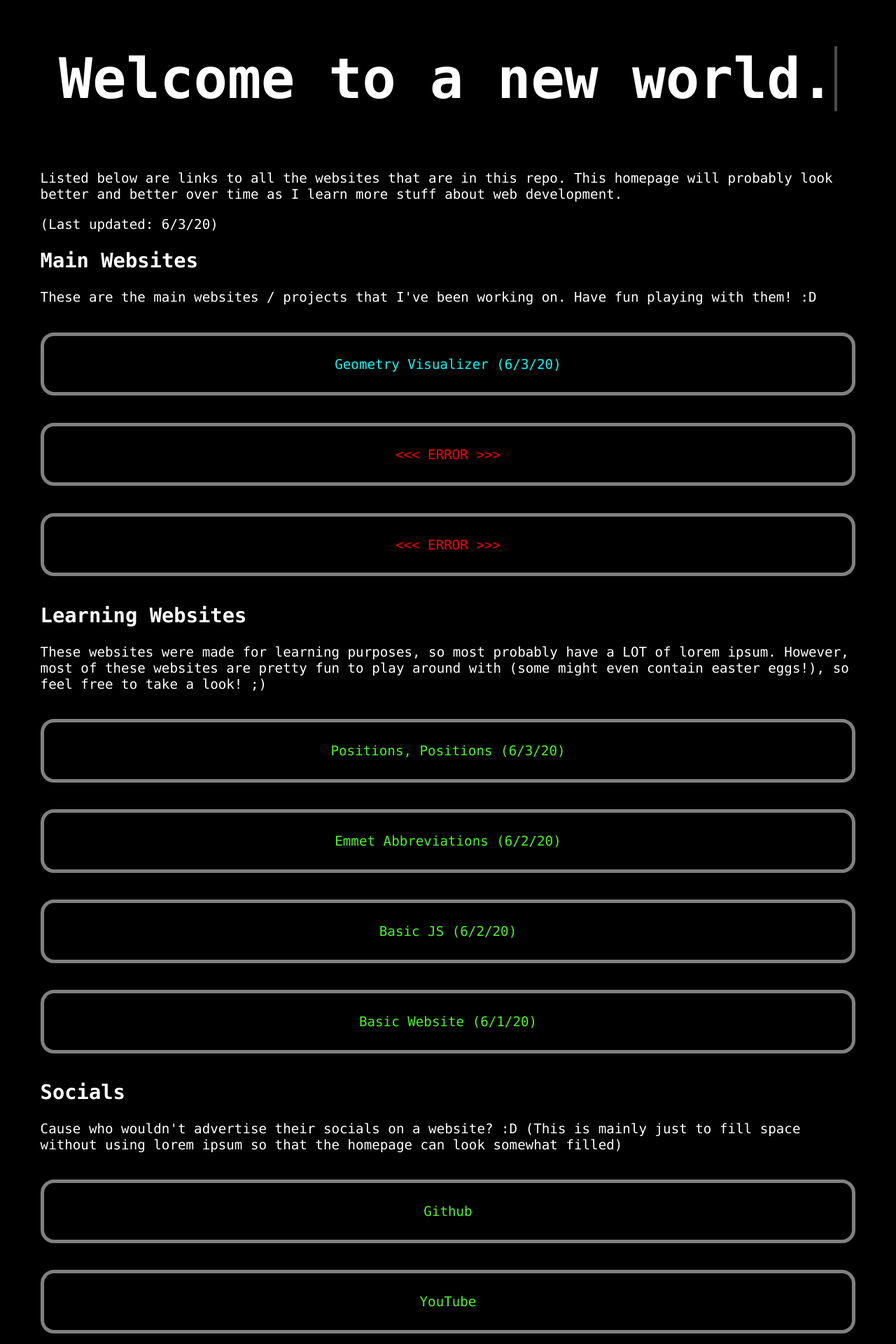
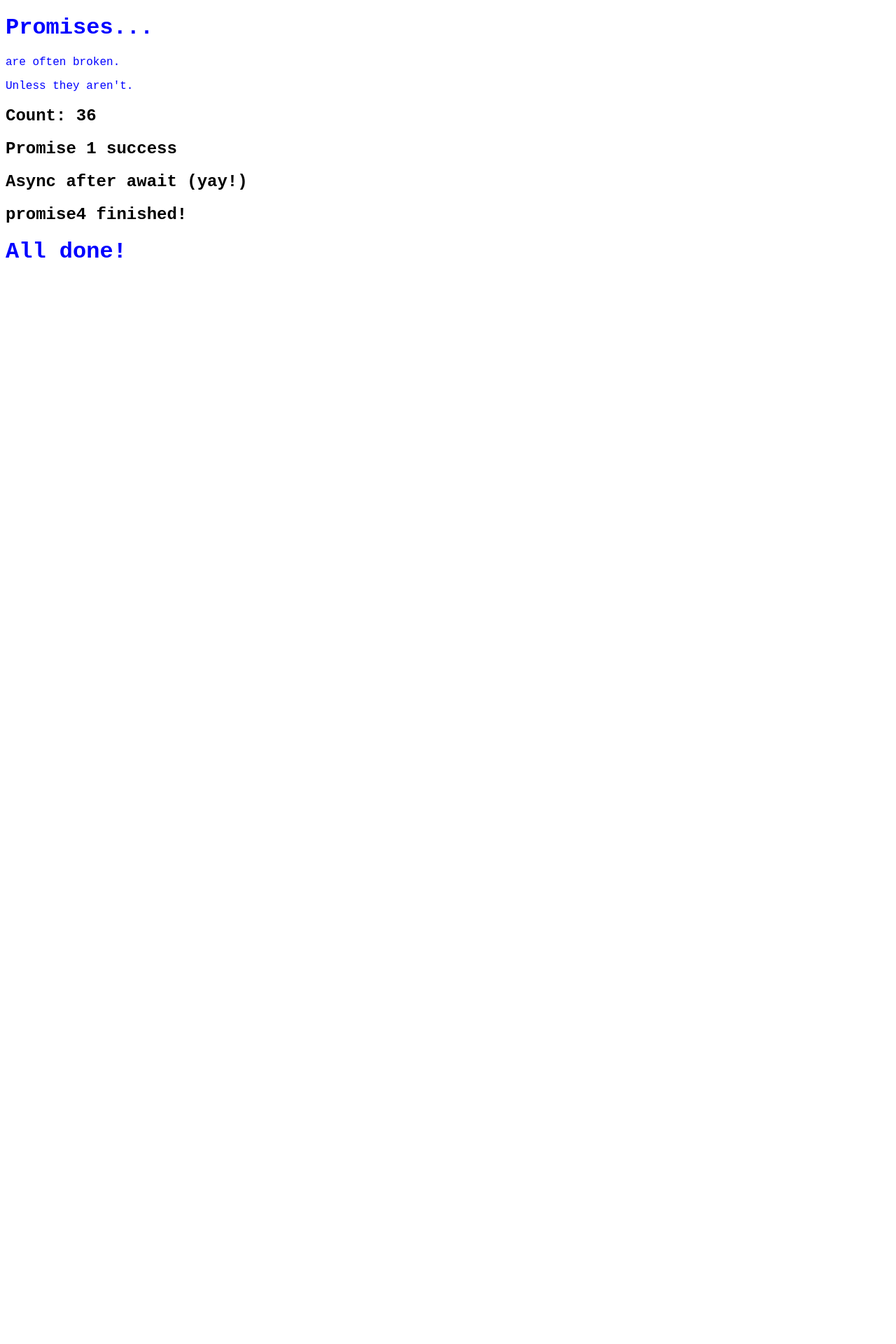
Before and after one commit to Giantpizzahead/all-things-web, a PHP site: a page that, after the commit, uses Promise to Await Me/index.html in a window 1280 px wide. Shown: the top 1920 px of the page at 70% size. After the commit the page ends 368 px from the top, so only its background shows below. Run offline with PHP 8.4, Linux system fonts and the light colour scheme.

Commit message:
promise to await me

```diff
--- /dev/null
+++ b/Promise to Await Me/index.html
@@ -0,0 +1,20 @@
+<!DOCTYPE html>
+<html lang="en">
+<head>
+  <meta charset="UTF-8">
+  <meta name="viewport" content="width=device-width, initial-scale=1.0">
+  <link rel="stylesheet" type="text/css" media="screen" href="styles.css">
+  <title>Promises...</title>
+</head>
+<body>
+  <h1 class="flashing-text">Promises...</h1>
+  <p class="flashing-text">are often broken.</p>
+  <p class="flashing-text">Unless they aren't.</p>
+  <h2 id="count-display">Waiting to start counting...</h2>
+  <h2 id="promise-tracker">Promises started</h2>
+  <h2 id="async-tracker">Async not started</h2>
+  <h2 id="race-tracker">Racing in progress...</h2>
+  <h1 class="flashing-text" id="all-tracker">Not all done</h1>
+  <script src="main.js"></script>
+</body>
+</html>
--- /dev/null
+++ b/Promise to Await Me/main.js
@@ -0,0 +1,93 @@
+// setInterval()
+
+function flashText() {
+  const list = document.querySelectorAll('.flashing-text');
+  for (e of list) {
+    if (e.style.color === 'red') e.style.color = 'blue';
+    else e.style.color = 'red';
+  }
+}
+setInterval(flashText, 1000);
+
+// setTimeout()
+
+const countText = document.querySelector('#count-display');
+let count = 0;
+function counter() {
+  count++;
+  countText.textContent = `Count: ${count}`;
+}
+setTimeout(function() {
+  setInterval(counter, 100);
+}, 3000);
+
+// Promises
+
+const promiseTracker = document.querySelector('#promise-tracker');
+function wait(resolve, reject) {
+  // Assume program is doing some important query here
+  setTimeout(function() {
+    resolve("wait done!");
+  }, 3000);
+}
+
+function waitError(resolve, reject) {
+  // Program does something important... uh-oh! It's an error!
+  setTimeout(() => reject(new Error("oh no!")), 1500);
+}
+
+const promise = new Promise(wait);
+// Handle promise once it finishes
+promise.then((success) => {
+  promiseTracker.textContent = "Promise 1 success";
+  console.log(success);
+}).catch((error) => {
+  promiseTracker.textContent = "Promise 1 error";
+  console.log(`ERROR: ${error.message}`);
+})
+
+const promise2 = new Promise(waitError);
+// Handle promise2 once it finishes
+promise2.then(function(success) {
+  promiseTracker.textContent = "Promise 2 success";
+  console.log(success);
+}).catch((error) => {
+  promiseTracker.textContent = "Promise 2 error";
+  console.log(`ERROR: ${error.message}`);
+})
+
+// async await
+
+const asyncTracker = document.querySelector('#async-tracker');
+async function coolThing() {
+  p = new Promise((res, rej) => {
+    setTimeout(function() { res('yay!') }, 3000);
+  });
+
+  asyncTracker.textContent = "Async before await";
+  let result = await p;
+  asyncTracker.textContent = "Async after await (" + result + ')';
+  return "done!";
+}
+setTimeout(coolThing, 1000);
+
+// Promise.race()
+
+const promise3 = new Promise((res, rej) => {
+  setTimeout(() => res("promise3 finished!"), 5055);
+});
+
+const promise4 = new Promise((res, rej) => {
+  setTimeout(() => res("promise4 finished!"), 5000);
+});
+
+const result = Promise.race([promise3, promise4]);
+result.then((text) => document.querySelector('#race-tracker').textContent = text);
+
+// Promise.all()
+
+Promise.all([promise3, promise4])
+.then(() => document.querySelector('#all-tracker').textContent = 'All done!');
+
+// This code runs first, since the promise handling is asynchronous
+console.log("i run first!");
--- /dev/null
+++ b/Promise to Await Me/styles.css
@@ -0,0 +1,3 @@
+body {
+  font-family: 'Courier New', Courier, monospace;
+}
--- a/index.html
+++ b/index.html
@@ -6,7 +6,6 @@
   <meta http-equiv="X-UA-Compatible" content="ie=edge">
   <title>All Things Web!</title>
   <link rel="stylesheet" type="text/css" media="screen" href="styles.css">
-  <script src="main.js"></script>
 </head>
 <body>
   <header>
@@ -14,12 +13,12 @@
   </header>
   <main>
     <p>Listed below are links to all the websites that are in this repo. This homepage will probably look better and better over time as I learn more stuff about web development.</p>
-    <p>(Last updated: 6/3/20)</p>
+    <p>(Last updated: 6/4/20)</p>
 
     <h2 class="list-header">Main Websites</h2>
     <p class="list-description">These are the main websites / projects that I've been working on. Have fun playing with them! :D</p>
     <ul class="website-list">
-      <li><a href="Geometry Visualizer/index.html" class="good-link">Geometry Visualizer (6/3/20)</a></li>
+      <li><a href="Geometry Visualizer/index.html" class="good-link">Geometry Visualizer (6/3-6/4)</a></li>
       <li><a href="https://geekprank.com/blue-death/" class="bad-link">&lt;&lt;&lt; ERROR &gt;&gt;&gt;</a></li>
       <li><a href="http://fakeupdate.net/win8/" class="bad-link">&lt;&lt;&lt; ERROR &gt;&gt;&gt;</a></li>
     </ul>
@@ -27,6 +26,7 @@
     <h2 class="list-header">Learning Websites</h2>
     <p class="list-description">These websites were made for learning purposes, so most probably have a LOT of lorem ipsum. However, most of these websites are pretty fun to play around with (some might even contain easter eggs!), so feel free to take a look! ;)</p>
     <ul class="website-list">
+      <li><a href="Promise to Await Me/index.html">Promise to Await Me (6/4/20)</a></li>
       <li><a href="Positions, Positions/index.html">Positions, Positions (6/3/20)</a></li>
       <li><a href="Emmet/index.html">Emmet Abbreviations (6/2/20)</a></li>
       <li><a href="Basic JS/index.html">Basic JS (6/2/20)</a></li>
@@ -56,5 +56,6 @@
   <footer>
     <p>&copy; 2020 Giantpizzahead Industries</p>
   </footer>
+  <script src="main.js"></script>
 </body>
 </html>
--- a/main.js
+++ b/main.js
@@ -6,7 +6,10 @@
 // Fetch JSON file with details on each animation state
 fetch("animStates.json")
   .then(response => response.json())
-  .then(json => animStates = json.animStates);
+  .then(json => {
+    animStates = json.animStates;
+    setTimeout(typeAnimation, 100);
+  });
 
 function typeAnimation() {
   var output = document.getElementById("typing-header");
@@ -46,7 +49,6 @@
   }
   setTimeout(typeAnimation, animStates[currAnim].speed);
 }
-setTimeout(typeAnimation, 100);
 
 // ---Bad link glitch effect---
 
```
Also changed, not shown: Geometry Visualizer/about.html (added, +45 -0 lines), Geometry Visualizer/resources.html (added, +52 -0 lines), Geometry Visualizer/styles.css (+19 -0 lines), Progress Log.txt (+10 -3 lines).
